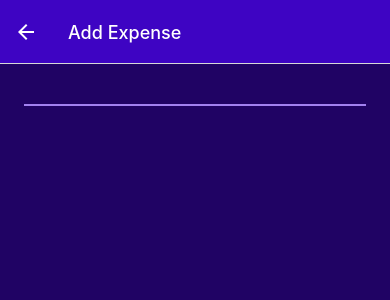
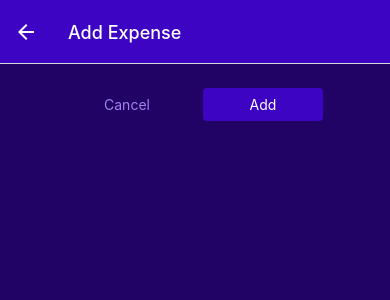
Before and after one commit to Consciously/con-react-native-expensetracker, a React Native app: screen /ManageExpense in a window 390 px wide. Shown: the top 300 px of the page. Built offline with nearby package versions, Linux system fonts and the light colour scheme.

Commit message:
Add custom button component and style them

```diff
--- /dev/null
+++ b/components/UI/Button.js
@@ -0,0 +1,44 @@
+import { Pressable, Text, View, StyleSheet } from 'react-native';
+import { GlobalStyles } from '../../contstants/styles';
+
+const Button = ({ children, onPress, mode, style }) => {
+	return (
+		<View style={style}>
+			<Pressable
+				onPress={onPress}
+				style={({ pressed }) => pressed && styles.pressed}
+			>
+				<View style={[styles.button, mode === 'flat' && styles.flat]}>
+					<Text style={[styles.buttonText, mode === 'flat' && styles.flatText]}>
+						{children}
+					</Text>
+				</View>
+			</Pressable>
+		</View>
+	);
+};
+
+export default Button;
+
+const styles = StyleSheet.create({
+	button: {
+		borderRadius: 4,
+		padding: 8,
+		backgroundColor: GlobalStyles.colors.primary500
+	},
+	flat: {
+		backgroundColor: 'transparent'
+	},
+	buttonText: {
+		color: 'white',
+		textAlign: 'center'
+	},
+	flatText: {
+		color: GlobalStyles.colors.primary200
+	},
+	pressed: {
+		opacity: 0.75,
+		backgroundColor: GlobalStyles.colors.primary100,
+		borderRadius: 4
+	}
+});
--- a/screens/ManageExpense.js
+++ b/screens/ManageExpense.js
@@ -1,5 +1,6 @@
 import { useLayoutEffect } from 'react';
 import { View, StyleSheet } from 'react-native';
+import Button from '../components/UI/Button';
 import IconButton from '../components/UI/IconButton';
 import { GlobalStyles } from '../contstants/styles';
 
@@ -14,19 +15,29 @@
 	}, [navigation, isEditing]);
 
 	const deleteExpenseHandler = () => {};
+	const cancelHandler = () => {};
+	const confirmHandler = () => {};
 
 	return (
 		<View style={styles.container}>
-			<View style={styles.deleteContainer}>
-				{isEditing && (
+			<View style={styles.buttons}>
+				<Button style={styles.button} mode='flat' onPress={cancelHandler}>
+					Cancel
+				</Button>
+				<Button style={styles.button} onPress={confirmHandler}>
+					{isEditing ? 'Update' : 'Add'}
+				</Button>
+			</View>
+			{isEditing && (
+				<View style={styles.deleteContainer}>
 					<IconButton
 						icon='trash'
 						size={36}
 						color={GlobalStyles.colors.error500}
 						onPress={deleteExpenseHandler}
 					/>
-				)}
-			</View>
+				</View>
+			)}
 		</View>
 	);
 };
@@ -39,6 +50,15 @@
 		padding: 24,
 		backgroundColor: GlobalStyles.colors.primary800
 	},
+	buttons: {
+		flexDirection: 'row',
+		justifyContent: 'center',
+		alignItems: 'center'
+	},
+	button: {
+		minWidth: 120,
+		marginHorizontal: 8
+	},
 	deleteContainer: {
 		marginTop: 16,
 		paddingTop: 8,
```
